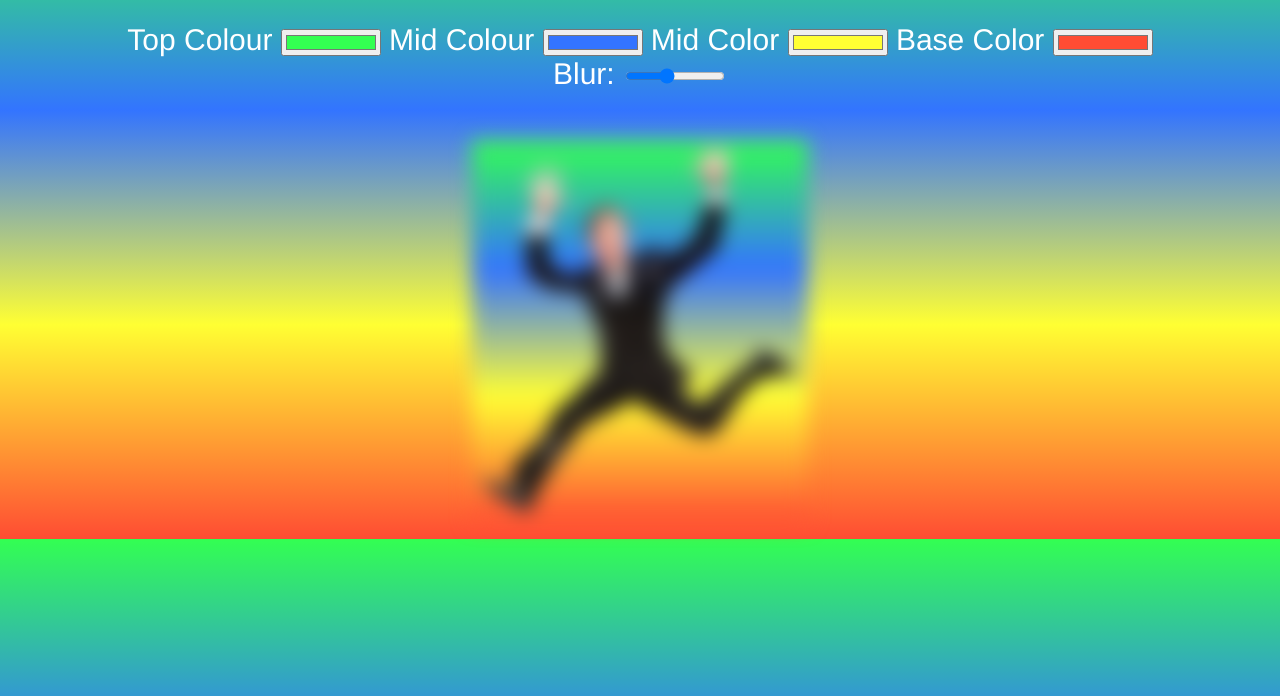
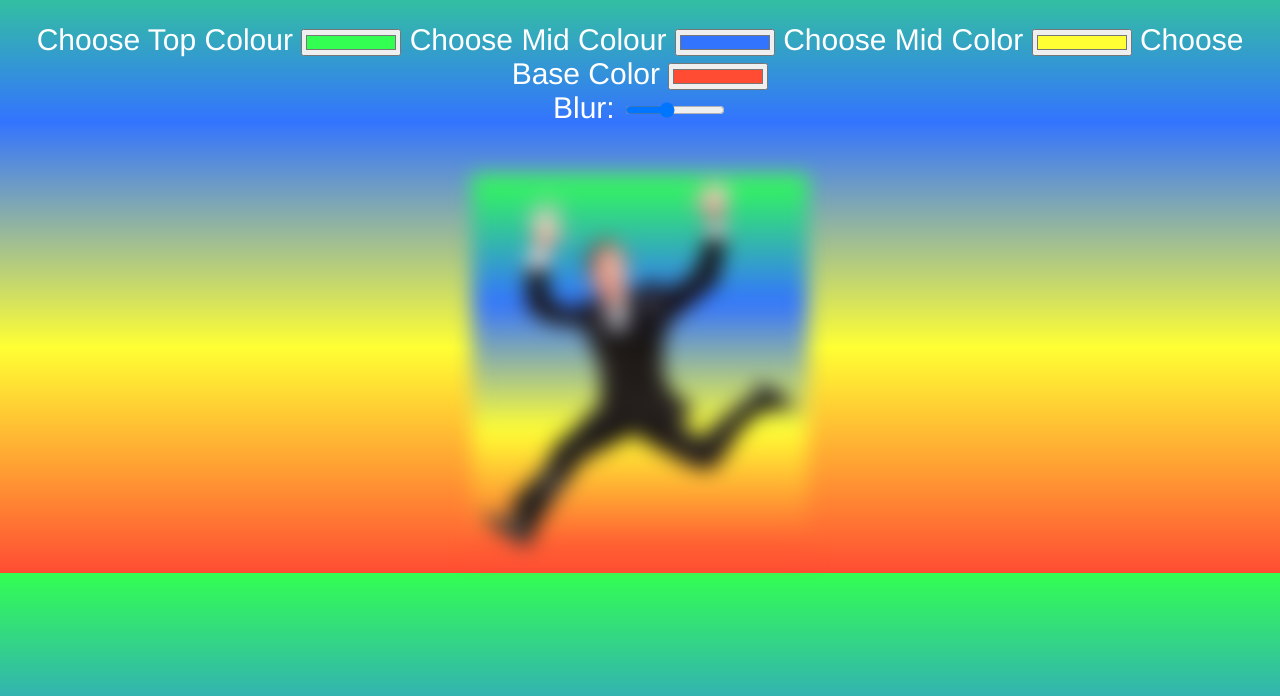
Before and after one commit to Abhilashak2k/Benedict-hates-colours, a plain HTML site: page index.html in a window 1280 px wide. Shown: the part 104-800 px from the top of the page. Drawn offline with Linux system fonts and the light colour scheme.

Commit message:
consistency is the key

```diff
--- a/index.html
+++ b/index.html
@@ -7,16 +7,16 @@
   <h2>Update CSS Variables with <span class='hl'>JS</span></h2>
 
   <div class="controls">
-		<label for="base">Top Colour</label>
+		<label for="base">Choose Top Colour</label>
 		<input id="base" type="color" name="base" value="#33FF52">
 
-    <label for="base">Mid Colour</label>
+    <label for="base">Choose Mid Colour</label>
     <input id="base" type="color" name="base2" value="#3374FF">
 
-		<label for="base">Mid Color</label>
+		<label for="base">Choose Mid Color</label>
 		<input id="base" type="color" name="base3" value="#FFFF33">
 
-		<label for="base">Base Color</label>
+		<label for="base">Choose Base Color</label>
 		<input id="base" type="color" name="base4" value="#FF4C33">
 
 		<br>
```
